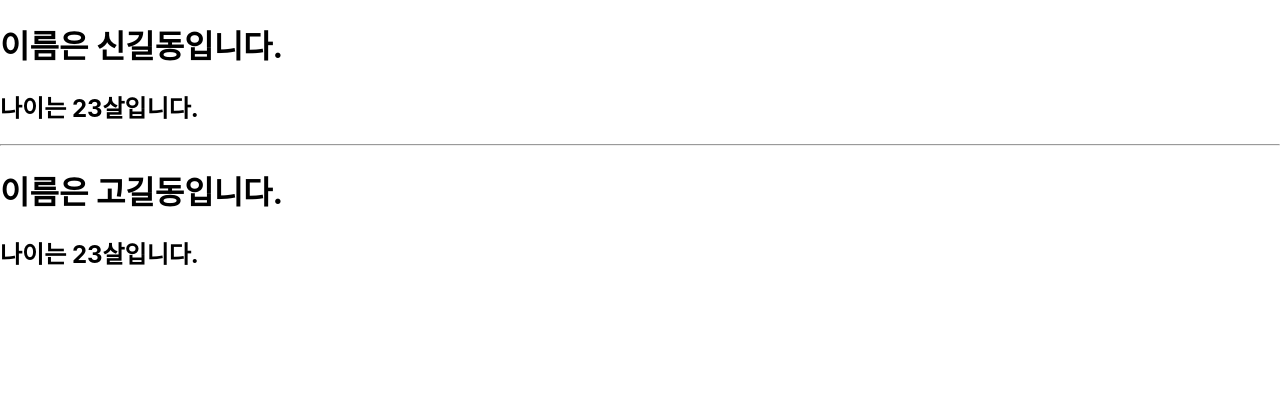
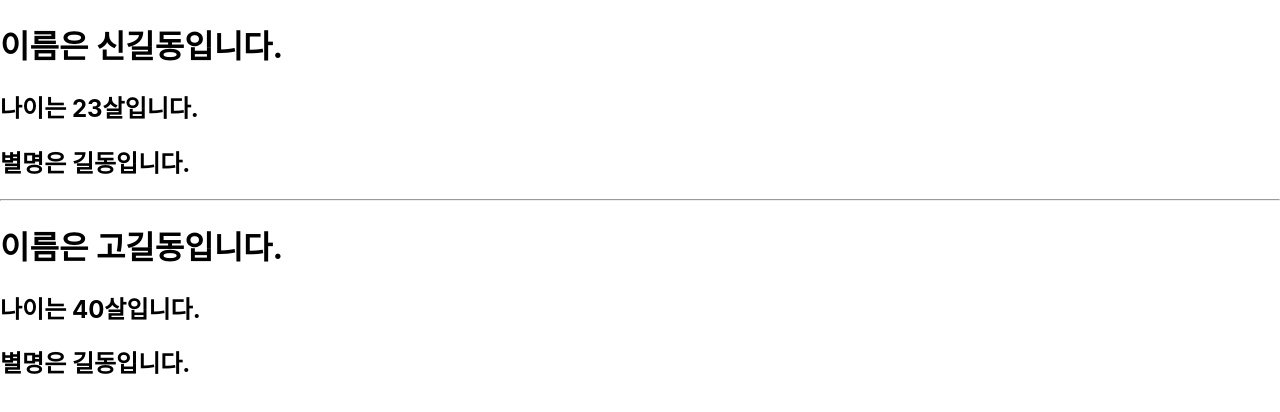
Before and after one commit to QQWaseokE/SK_Shieldus_Rookies_1st, a React (Create React App) app in the folder frontend/react/my-app/: page / in a window 1280 px wide. Shown: the top 412 px of the page. Built offline with nearby package versions, Linux system fonts and the light colour scheme.

Commit message:
여러 값을 자식 컴포넌트로 전달하도록 수정
6/28(금)

```diff
--- a/frontend/react/my-app/src/App.js
+++ b/frontend/react/my-app/src/App.js
@@ -5,9 +5,9 @@ import MyComponentFunction from './MyComponentFunction';
 function App() {
   return (
     <>
-      <MyComponentClass name="신길동" />
+      <MyComponentClass name="신길동" age={23} nickname={"길동"} />
       <hr/>
-      <MyComponentFunction name="고길동" />
+      <MyComponentFunction name="고길동" age={40} nickname="길동" />
     </>
   );
 }
--- a/frontend/react/my-app/src/MyComponentClass.js
+++ b/frontend/react/my-app/src/MyComponentClass.js
@@ -2,13 +2,12 @@ import { Component } from "react";
 
 class MyComponentClass extends Component {
     render() {
-        console.log(this);
-        console.log(this.props);    // {name: '신길동'}
-
+        const {name, age, nickname} = this.props;
         return (
             <>
-                <h1>이름은 {this.props.name}입니다.</h1>
-                <h2>나이는 23살입니다.</h2>
+                <h1>이름은 {name}입니다.</h1>
+                <h2>나이는 {age}살입니다.</h2>
+                <h2>별명은 {nickname}입니다.</h2>
             </>
         );
     }
--- a/frontend/react/my-app/src/MyComponentFunction.js
+++ b/frontend/react/my-app/src/MyComponentFunction.js
@@ -1,9 +1,9 @@
-function MyComponentFunction(props) {
-    console.log(props);                 // {name: '고길동'}
+function MyComponentFunction({name, age, nickname}) {
     return (
         <>
-            <h1>이름은 {props.name}입니다.</h1>
-            <h2>나이는 23살입니다.</h2>
+            <h1>이름은 {name}입니다.</h1>
+            <h2>나이는 {age}살입니다.</h2>
+            <h2>별명은 {nickname}입니다.</h2>
         </>
     );
 }
```
